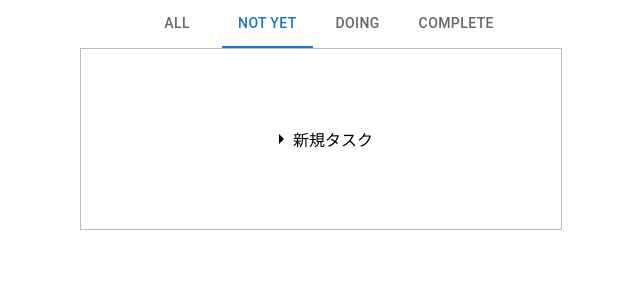
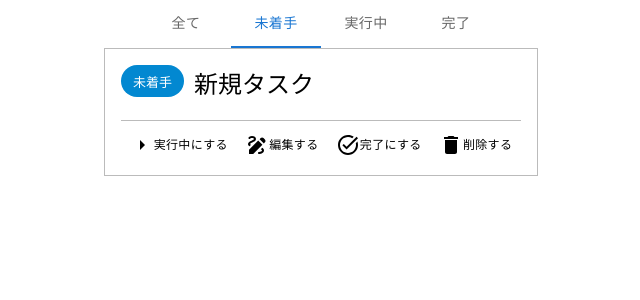
Before and after one commit to A5high3/fixel-coding-test, a React (Create React App) app: page / in a window 1280 px wide. Shown: the top 300 px of the page, without its empty margins (319-959 px from the left). Built offline with nearby package versions, Linux system fonts and the light colour scheme.

Commit message:
Todoコンポーネント整形/Todoメニューの出しわけ実装

```diff
--- a/src/App.tsx
+++ b/src/App.tsx
@@ -22,10 +22,10 @@ function App() {
     <div className="App">
       <Box>
         <Tabs value={chosenTabIndex} centered>
-          <Tab onClick={() => choiseTab(0)} label="ALL"></Tab>
-          <Tab onClick={() => choiseTab(1)} label="NOT YET"></Tab>
-          <Tab onClick={() => choiseTab(2)} label="DOING"></Tab>
-          <Tab onClick={() => choiseTab(3)} label="COMPLETE"></Tab>
+          <Tab onClick={() => choiseTab(0)} label="全て"></Tab>
+          <Tab onClick={() => choiseTab(1)} label="未着手"></Tab>
+          <Tab onClick={() => choiseTab(2)} label="実行中"></Tab>
+          <Tab onClick={() => choiseTab(3)} label="完了"></Tab>
         </Tabs>
       </Box>
       <TabContents chosenTabIndex={chosenTabIndex} contentsTabIndex={0}>
--- a/src/molecules/TaskMenu.tsx
+++ /dev/null
@@ -1,50 +0,0 @@
-import { Box } from "@mui/material";
-
-import List from "@mui/material/List";
-import ListItemButton from "@mui/material/ListItemButton";
-import ListItemIcon from "@mui/material/ListItemIcon";
-import ListItemText from "@mui/material/ListItemText";
-
-import {
-  TaskAlt,
-  ArrowRight,
-  DeleteForever,
-  Autorenew,
-} from "@mui/icons-material";
-
-export default function TaskMenu(props: { isShow: boolean }) {
-  return (
-    <>
-      {props.isShow && (
-        <Box sx={{ position: "absolute", maxWidth: 250, left: 0 }}>
-          <List>
-            <ListItemButton>
-              <ListItemIcon>
-                <ArrowRight />
-              </ListItemIcon>
-              <ListItemText primary="タスクを実行中にする" />
-            </ListItemButton>
-            <ListItemButton>
-              <ListItemIcon>
-                <TaskAlt />
-              </ListItemIcon>
-              <ListItemText primary="タスクを完了にする" />
-            </ListItemButton>
-            <ListItemButton>
-              <ListItemIcon>
-                <Autorenew />
-              </ListItemIcon>
-              <ListItemText primary="タスクを更新する" />
-            </ListItemButton>
-            <ListItemButton>
-              <ListItemIcon>
-                <DeleteForever />
-              </ListItemIcon>
-              <ListItemText primary="タスクを削除する" />
-            </ListItemButton>
-          </List>
-        </Box>
-      )}
-    </>
-  );
-}
--- a/src/molecules/TodoColumn.tsx
+++ b/src/molecules/TodoColumn.tsx
@@ -1,7 +1,5 @@
-import { useState } from "react";
-
-import { Box } from "@mui/material";
-import { TaskAlt, ArrowRight, Autorenew } from "@mui/icons-material";
+import { Box, Chip } from "@mui/material";
+import TodoMenu from "./TodoMenu"
 
 type ToDoObject = {
   id: number;
@@ -10,26 +8,41 @@ type ToDoObject = {
 };
 
 export default function TodoColumn(props: { todo: ToDoObject }) {
-  const [isShowTodoMenu, switchShowTodoMenu] = useState(false);
 
   return (
     <Box
       sx={{
         display: "flex",
         width: "100%",
-        minHeight: 100,
         maxWidth: 400,
+        padding: 2,
         border: "1px solid #bbb",
-        padding: 5,
-        justifyContent: "center",
+        justifyContent: "start",
         alignItems: "center",
+        flexDirection: "column",
       }}
-      onClick={() => switchShowTodoMenu(!isShowTodoMenu)}
+      style={{marginBottom: 15}}
     >
-      {props.todo.state === "NOTYET" && <ArrowRight />}
-      {props.todo.state === "DOING" && <Autorenew />}
-      {props.todo.state === "COMPLETE" && <TaskAlt />}
-      {props.todo.title}
+      <Box
+        sx={{
+          display: "flex",
+          justifyContent: "start",
+          alignItems: "start",
+          flexDirection: "row",
+          width: "100%",
+          height: "80%",
+        }}
+      >
+        {props.todo.state === "NOTYET" && <Chip label="未着手" color="info" />}
+        {props.todo.state === "DOING" && (
+          <Chip label="実行中" color="warning" />
+        )}
+        {props.todo.state === "COMPLETE" && (
+          <Chip label="完了" color="success" />
+        )}
+        <Box style={{ paddingLeft: 10, fontSize: 24 }}>{props.todo.title}</Box>
+      </Box>
+      <TodoMenu state={props.todo.state} />
     </Box>
   );
 }
--- /dev/null
+++ b/src/molecules/TodoMenu.tsx
@@ -0,0 +1,57 @@
+import { Box, Button } from "@mui/material";
+import { TaskAlt, ArrowRight, Draw, Delete } from "@mui/icons-material";
+
+export default function TodoMenu(props: {
+  state: "NOTYET" | "DOING" | "COMPLETE";
+}) {
+  return (
+    <Box style={style.menuArea}>
+      {props.state === "NOTYET" && (
+        <Button style={style.menuBtn}>
+          <ArrowRight />
+          <Box style={style.paddingAdjusment}>実行中にする</Box>
+        </Button>
+      )}
+
+      <Button style={style.menuBtn}>
+        <Draw />
+        <Box style={style.paddingAdjusment}>編集する</Box>
+      </Button>
+
+      {props.state !== "COMPLETE" && (
+        <Button style={style.menuBtn}>
+          <TaskAlt />
+          完了にする
+        </Button>
+      )}
+
+      <Button style={style.menuBtn}>
+        <Delete />
+        削除する
+      </Button>
+    </Box>
+  );
+}
+
+const style = {
+  menuArea: {
+    display: "flex",
+    justifyContent: "space-around",
+    alignItems: "end",
+    flexDirection: "row" as const,
+    borderTop: "1px solid #bbb",
+    width: "100%",
+    marginTop: 20,
+    paddingTop: 10,
+  },
+  menuBtn: {
+    display: "flex",
+    alignItems: "center",
+    fontSize: 12,
+    padding: 2,
+    color: "#000",
+  },
+  paddingAdjusment: {
+    top: 2,
+  },
+};
--- a/src/organisms/TabContents.tsx
+++ b/src/organisms/TabContents.tsx
@@ -1,8 +1,5 @@
-import { useState } from "react";
-
 import { Box } from "@mui/material";
-import TaskMenu from "../molecules/TaskMenu";
-import TodoColumn from "../molecules/ToDoColumn";
+import TodoColumn from "../molecules/TodoColumn";
 
 type ToDoObject = {
   id: number;
@@ -15,8 +12,6 @@ export default function TabContents(props: {
   chosenTabIndex: number;
   contentsTabIndex: number;
 }) {
-  const [isShowTodoMenu, switchShowTodoMenu] = useState(false);
-
   return (
     <Box
       sx={{
@@ -27,7 +22,6 @@ export default function TabContents(props: {
         flexDirection: "column",
       }}
     >
-      <TaskMenu isShow={isShowTodoMenu} />
       {props.chosenTabIndex === props.contentsTabIndex &&
         props.children?.map((v) => <TodoColumn todo={v} />)}
     </Box>
```
